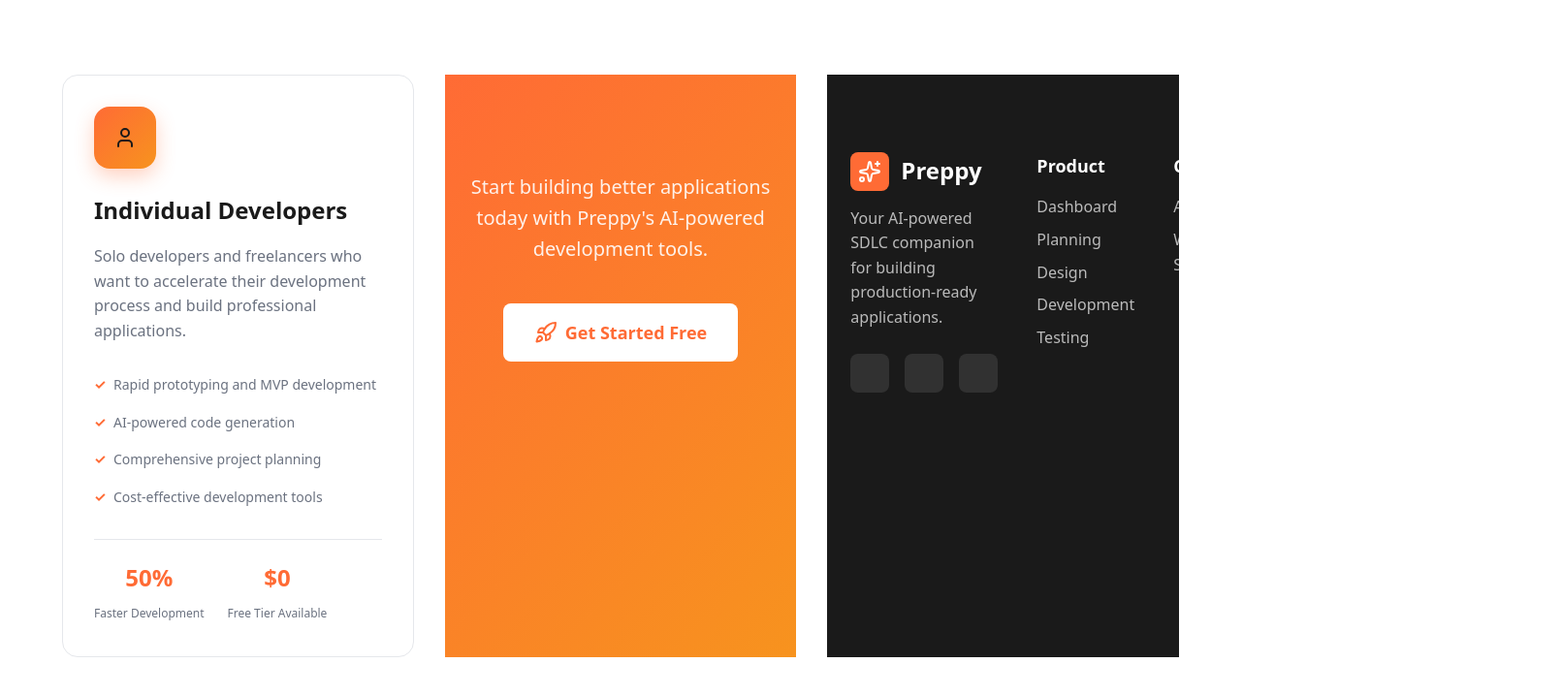
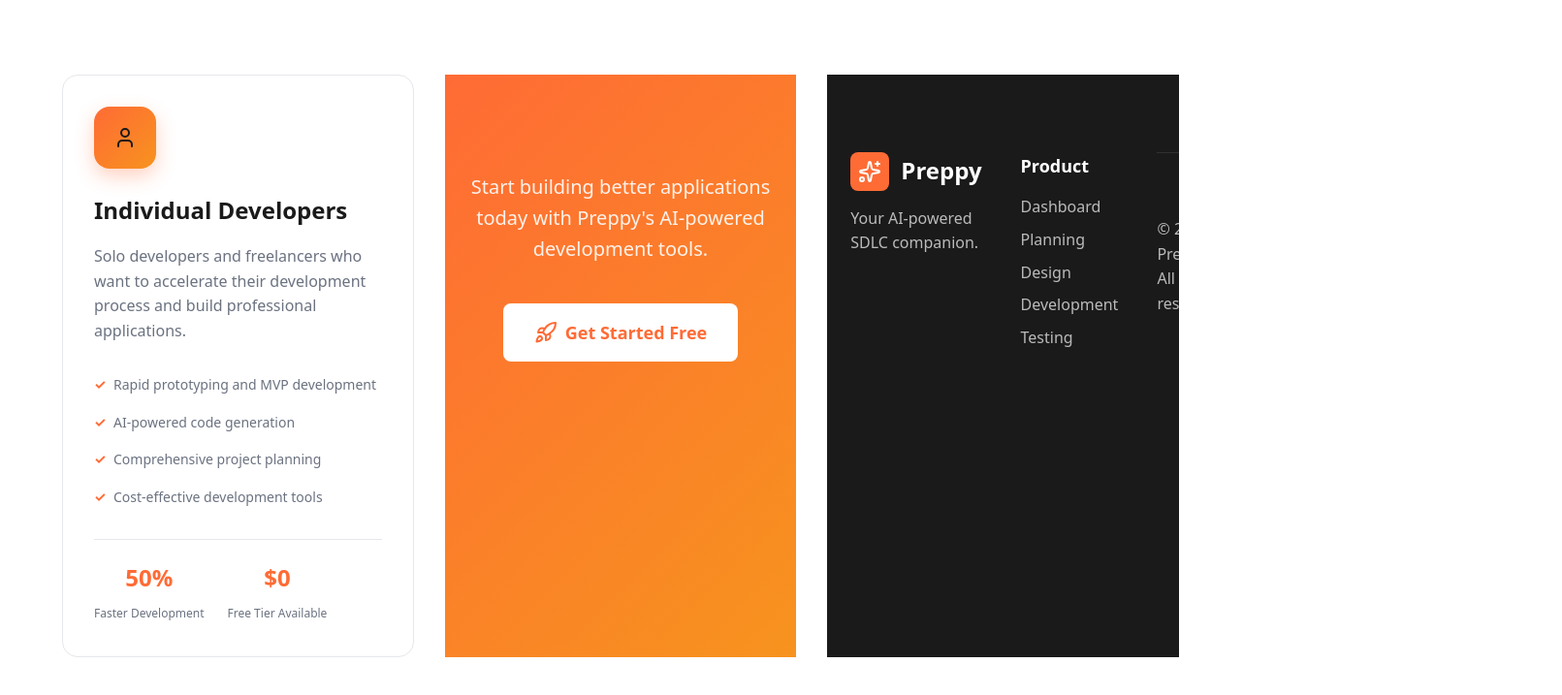
Before and after one commit to csundayivy/SDEV153, a plain HTML site: page who-we-serve.html in a window 1280 px wide. Shown: the part 617-1334 px from the top of the page at 97% size, 1611 px wide, since content can reach past the window. Drawn offline with nearby package versions, Linux system fonts and the light colour scheme.

Commit message:
Update who-we-serve.html

```diff
--- a/who-we-serve.html
+++ b/who-we-serve.html
@@ -95,8 +95,7 @@
         </div>
     </section>
 
-    <!-- Footer -->
-    <footer class="footer">
+   <footer class="footer">
         <div class="container">
             <div class="footer-content">
                 <div class="footer-section">
@@ -106,12 +105,7 @@
                         </div>
                         <span class="logo-text">Preppy</span>
                     </div>
-                    <p>Your AI-powered SDLC companion for building production-ready applications.</p>
-                    <div class="social-links">
-                        <a href="#" class="social-link"><i data-lucide="twitter"></i></a>
-                        <a href="#" class="social-link"><i data-lucide="github"></i></a>
-                        <a href="#" class="social-link"><i data-lucide="linkedin"></i></a>
-                    </div>
+                    <p>Your AI-powered SDLC companion.</p>
                 </div>
 
                 <div class="footer-section">
@@ -122,14 +116,6 @@
                         <li><a href="design.html">Design</a></li>
                         <li><a href="development.html">Development</a></li>
                         <li><a href="testing.html">Testing</a></li>
-                    </ul>
-                </div>
-
-                <div class="footer-section">
-                    <h4>Company</h4>
-                    <ul class="footer-links">
-                        <li><a href="about.html">About</a></li>
-                        <li><a href="who-we-serve.html">Who We Serve</a></li>
                     </ul>
                 </div>
 
```
